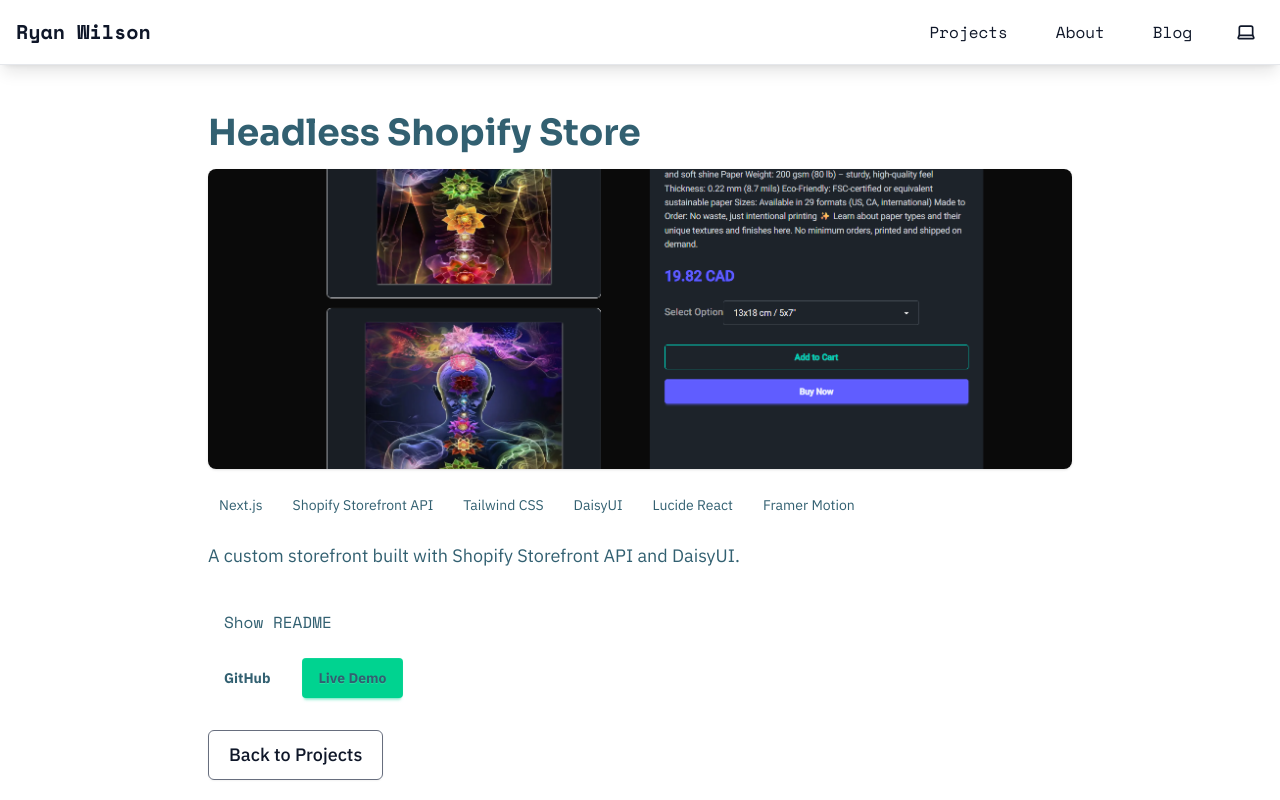
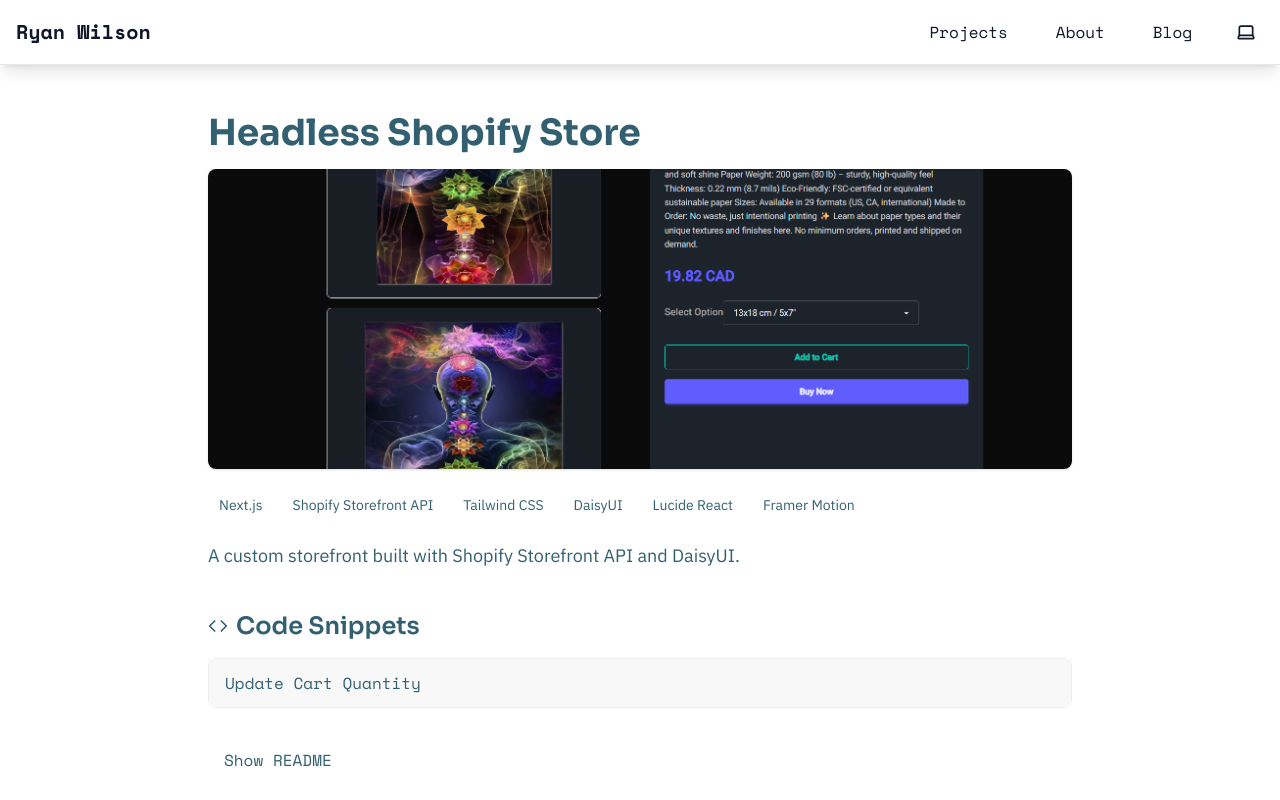
Before and after one commit to RW2023/ryan-2025, a Next.js app: page /projects/headless-shopify-store in a window 1280 px wide. Shown: the top 800 px of the page. Built offline with nearby package versions, Linux system fonts and the light colour scheme.

Commit message:
feat(ProjectDetailPage): add CodeSnippetAccordion for project snippets

```diff
--- a/src/app/projects/[slug]/page.tsx
+++ b/src/app/projects/[slug]/page.tsx
@@ -8,6 +8,8 @@ import Image from "next/image";
 import Button from "@/components/Button";
 import ThoughtsSection from "@/components/ThoughtsSection";
 import ReadmeDrawer from "@/components/ReadmeDrawer";
+import CodeSnippetAccordion from "@/components/CodeSnippetAccordion";
+import { snippetsBySlug } from "@/data/snippets";
 
 export async function generateStaticParams() {
     return allProjects.map((project) => ({ slug: project.slug }));
@@ -21,11 +23,13 @@ export default async function ProjectDetailPage({
     const project = allProjects.find((p) => p.slug === params.slug);
     if (!project) return notFound();
 
-    const imageSrc = project.imageUrl ||
+    const imageSrc =
+        project.imageUrl ||
         `https://placehold.co/800x400.png?text=Preview Unavailable`;
     // Fallback image is unavailable for some strange reason
 
     const thoughts = projectThoughts[project.slug];
+    const snippetList = snippetsBySlug[project.slug] || [];
 
     return (
         <div className="max-w-4xl mx-auto px-4 py-12">
@@ -51,9 +55,16 @@ export default async function ProjectDetailPage({
             </div>
 
             <p className="text-lg leading-relaxed mb-6">{project.description}</p>
+
+            {/* Code Snippet Accordion */}
+            {snippetList.length > 0 && (
+                <CodeSnippetAccordion snippets={snippetList} />
+            )}
+
+            {/* README Drawer */}
             <ReadmeDrawer githubUrl={project.githubUrl} />
 
-            <div className="flex gap-4">
+            <div className="flex gap-4 mt-8">
                 <a
                     href={project.githubUrl}
                     className="btn btn-outline"
```
